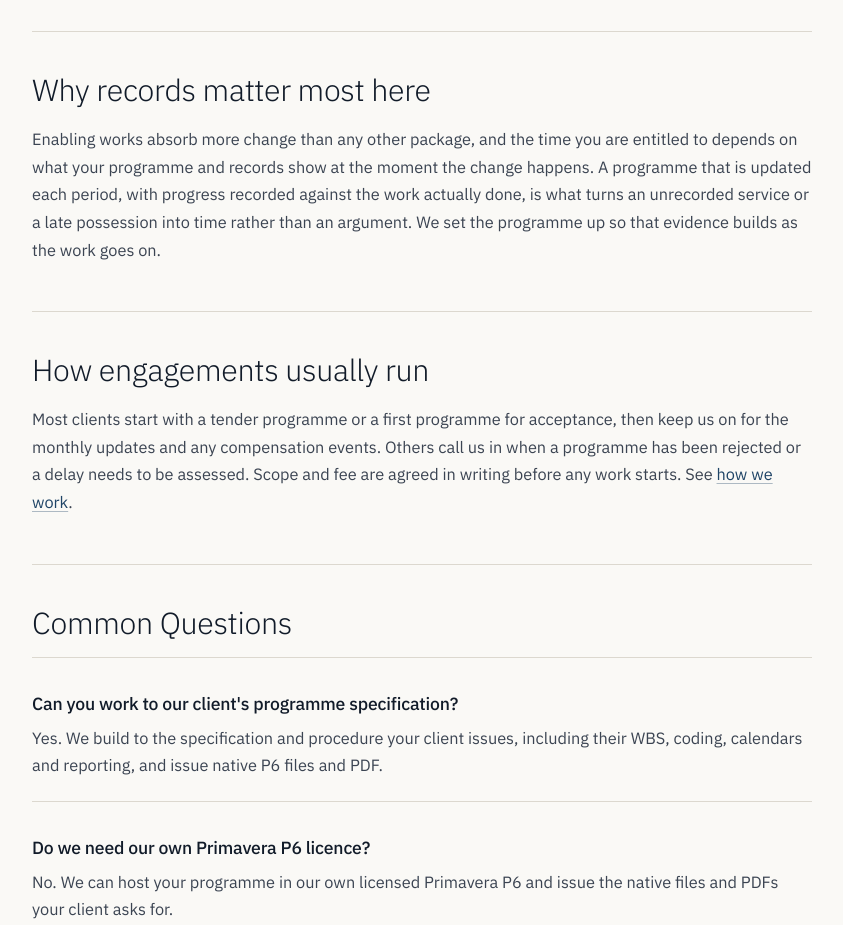
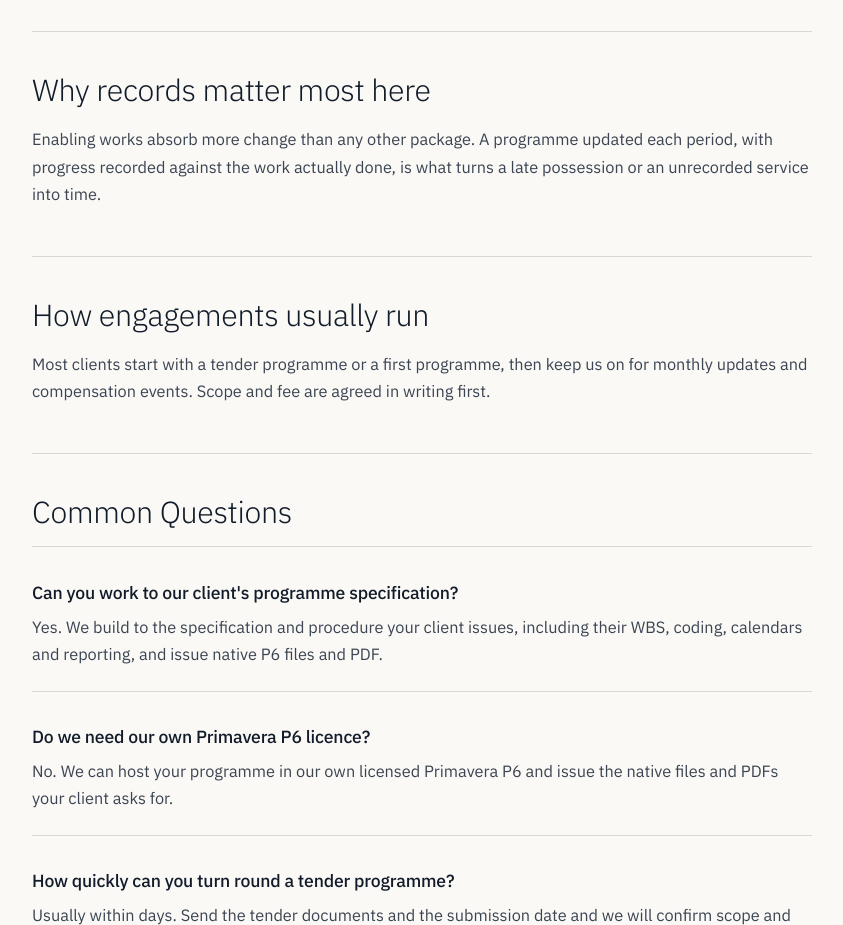
Before and after one commit to akinakindele11/planned-website, a plain HTML site: page services/enabling-works-programmes.html in a window 1280 px wide. Shown: the part 1900-2825 px from the top of the page, without its empty margins (12-855 px from the left). Drawn offline with Linux system fonts and the light colour scheme.

Commit message:
Add files via upload

```diff
--- a/services/enabling-works-programmes.html
+++ b/services/enabling-works-programmes.html
@@ -231,11 +231,11 @@
                     </section>
                     <section>
                         <h2>Why records matter most here</h2>
-<p>Enabling works absorb more change than any other package, and the time you are entitled to depends on what your programme and records show at the moment the change happens. A programme that is updated each period, with progress recorded against the work actually done, is what turns an unrecorded service or a late possession into time rather than an argument. We set the programme up so that evidence builds as the work goes on.</p>
+<p>Enabling works absorb more change than any other package. A programme updated each period, with progress recorded against the work actually done, is what turns a late possession or an unrecorded service into time.</p>
                     </section>
                     <section>
                         <h2>How engagements usually run</h2>
-<p>Most clients start with a tender programme or a first programme for acceptance, then keep us on for the monthly updates and any compensation events. Others call us in when a programme has been rejected or a delay needs to be assessed. Scope and fee are agreed in writing before any work starts. See <a href="/how-we-work">how we work</a>.</p>
+<p>Most clients start with a tender programme or a first programme, then keep us on for monthly updates and compensation events. Scope and fee are agreed in writing first.</p>
                     </section>
 
                     <section class="faq-section">
```
Also changed, not shown: services/project-planning.html (+2 -2 lines).
